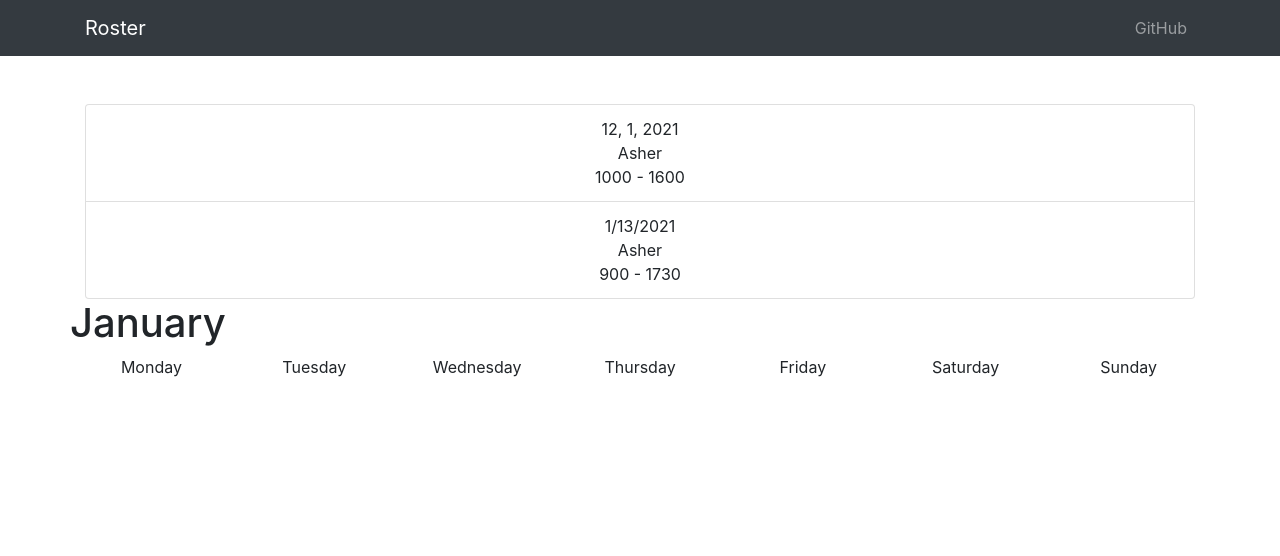
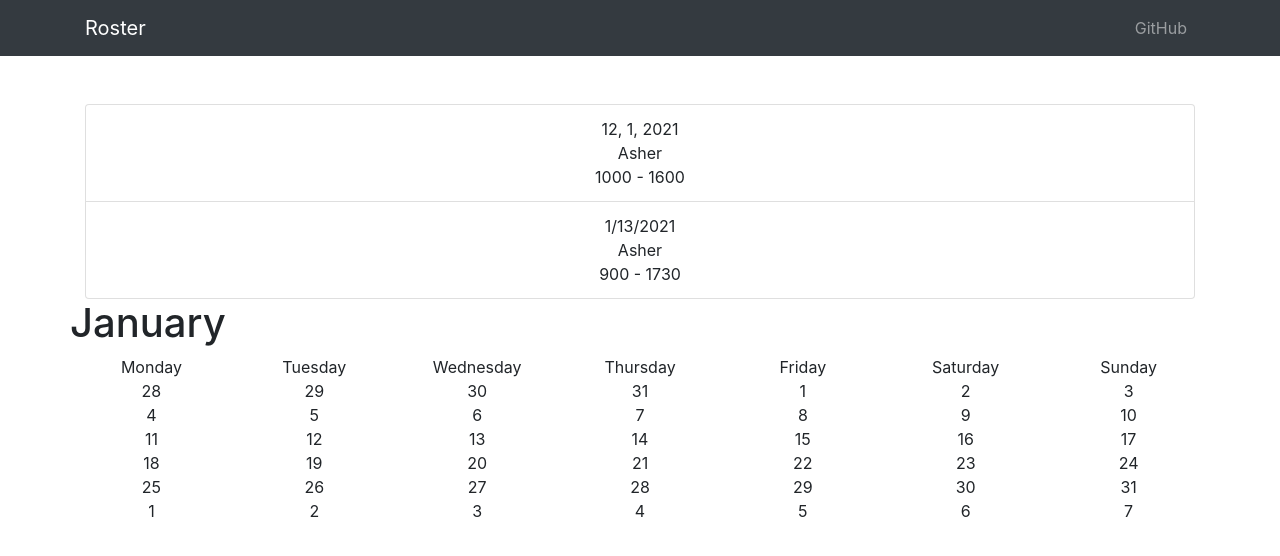
Before and after one commit to asheralley/roster_project, a React (Create React App) app in the folder client/: page / in a window 1280 px wide. Shown: the top 556 px of the page. Built offline with nearby package versions, Linux system fonts and the light colour scheme.

Commit message:
added dynamically rendering of days into calendar

```diff
--- a/client/src/components/Calendar.js
+++ b/client/src/components/Calendar.js
@@ -32,15 +32,80 @@ const months = [
 
 const currentMonth = months[currentMonthIndex];
 
-const firstOfMonth = new Date(`August 1, ${currentYear}`);
+const firstOfMonth = new Date(`${currentMonth} 1, ${currentYear}`);
 const monthStartDayIndex = firstOfMonth.getDay();
+// may need to make offSetDateIndex a function
 let offSetDateIndex = monthStartDayIndex - 1 < 0 ? 6 : monthStartDayIndex - 1;
 const monthStartDay = days[offSetDateIndex];
+
+// function to determine number of days in a given month
+function daysInMonth(month, year) {
+  // use non-zero index for month here
+  return new Date(year, month, 0).getDate();
+}
 
 // week -> row
 // day that month starts on
 // how many days in month -> how many weeks
 // easier to just build a 7x6 grid and populate with dates => then shift data
+
+// build array of dates based on current month then add to a grid of 7x6 'days'
+
+// what do i need to produce here...
+// an array that looks like this [29, 30, 31, 1, 2, 3, ..., 31]
+// -> alternatively i could have an array of weeks?
+// -> [[29, 30, 31, 1, 2, 3, 4], [5, 6, 7, ...], ...];
+// so i need currentmonth, number of days in currentmonth, number of days in
+// previous month, day that current month starts on.
+// When i start looping i will need to keep track of the weeks in some way.
+
+function getDateArray(currMonth, currYear) {
+  let dateArray = [];
+  let currentMonthOffset = currMonth + 1 > 12 ? 1 : currMonth + 1;
+  let previousMonthIndexOffset =
+    currentMonthOffset - 1 < 0 ? 11 : currentMonthOffset - 1;
+  let daysInPreviousMonth = daysInMonth(previousMonthIndexOffset, currYear);
+  let daysInCurrentMonth = daysInMonth(currentMonthOffset, currYear);
+  let dayNumber = daysInPreviousMonth - offSetDateIndex + 1;
+
+  for (let i = dayNumber; i <= daysInPreviousMonth; i++) {
+    dateArray.push(dayNumber);
+    dayNumber++;
+    if (dayNumber > daysInPreviousMonth) {
+      dayNumber = 1;
+      break;
+    }
+  }
+
+  for (let i = dayNumber; i <= daysInCurrentMonth; i++) {
+    dateArray.push(dayNumber);
+    dayNumber++;
+    if (dayNumber > daysInCurrentMonth) {
+      dayNumber = 1;
+      break;
+    }
+  }
+
+  for (let i = dayNumber; dateArray.length < 42; i++) {
+    dateArray.push(dayNumber);
+    dayNumber++;
+  }
+
+  return dateArray;
+}
+
+function splitArray(array) {
+  let arrayOfArrays = [];
+  while (array.length > 0) {
+    let arrayElement = array.splice(0, 7);
+    arrayOfArrays.push(arrayElement);
+  }
+  return arrayOfArrays;
+}
+
+const daysArrayTest = getDateArray(currentMonthIndex, currentYear);
+const test = splitArray(daysArrayTest);
+
 const Calendar = (props) => {
   return (
     <Container>
@@ -52,7 +117,15 @@ const Calendar = (props) => {
           <Col>{day}</Col>
         ))}
       </Row>
-      {}
+      {test.map((el) => {
+        return (
+          <Row>
+            {el.map((dayEl) => (
+              <Col>{dayEl}</Col>
+            ))}
+          </Row>
+        );
+      })}
     </Container>
   );
 };
--- a/client/src/components/DayEntry.js
+++ b/client/src/components/DayEntry.js
@@ -27,6 +27,7 @@ const DayEntry = (props) => {
       date: date2,
     },
   ];
+
   return (
     <Container>
       <ListGroup>
```
Also changed, not shown: 1 other file (tests, documents, lock files or other folders).
